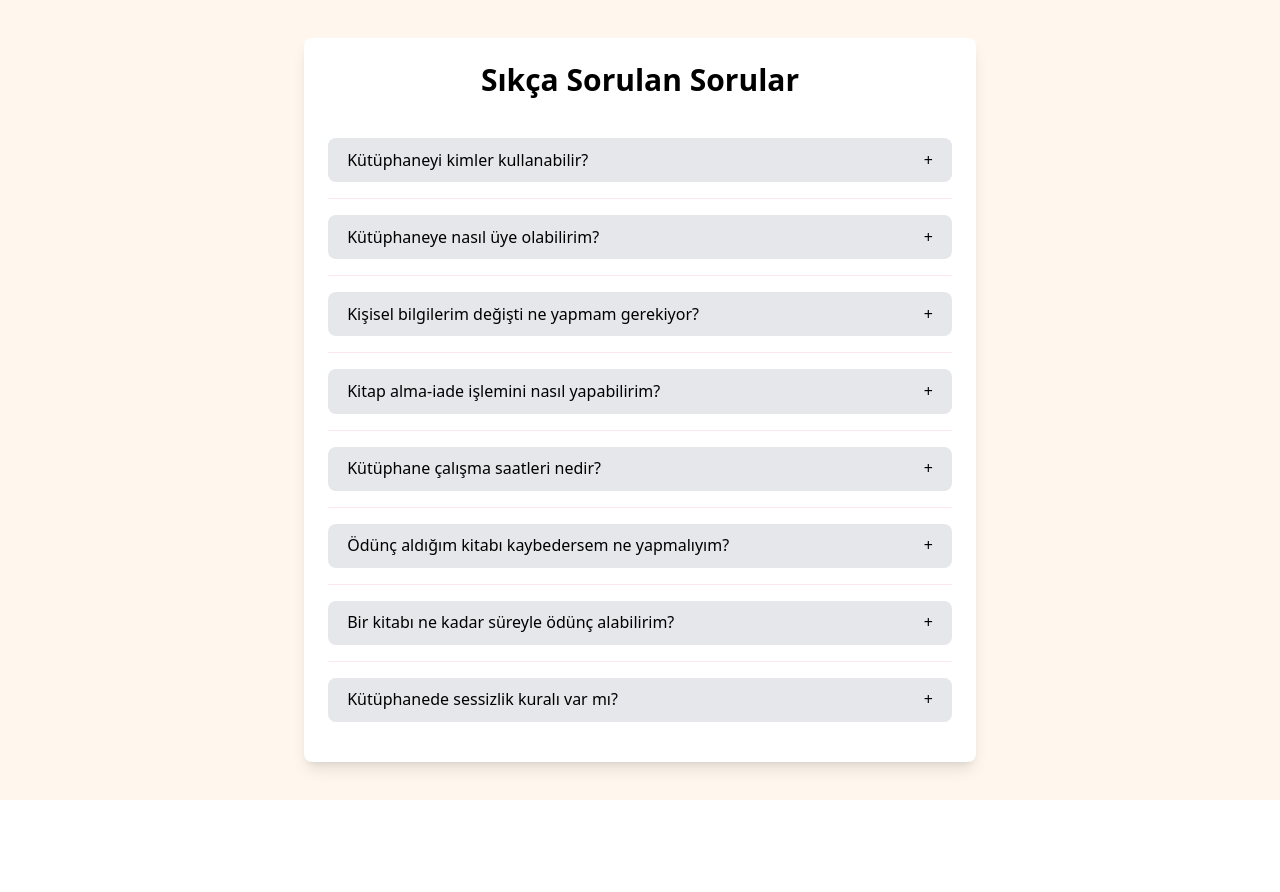
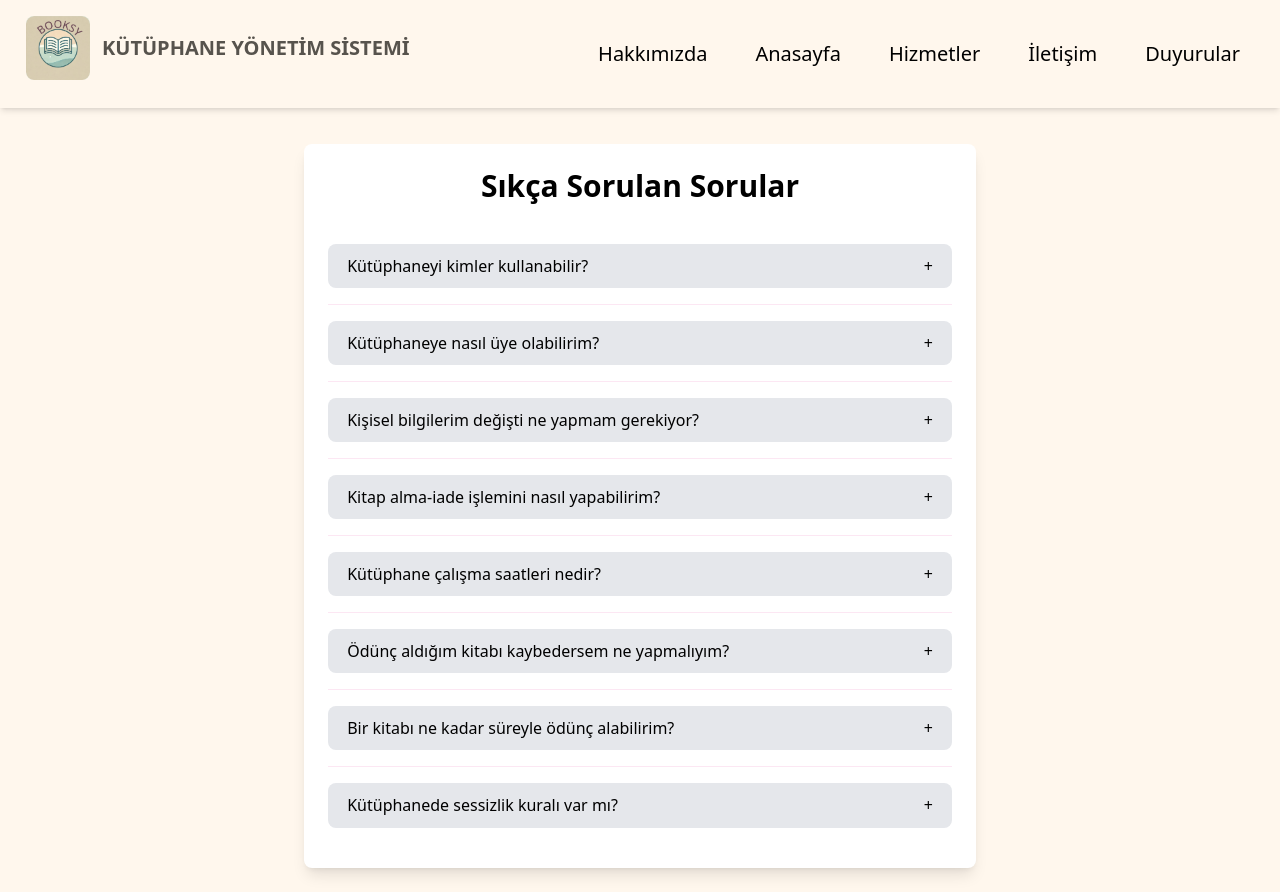
Before and after one commit to melseozs/kutuphane_yonetim_sistemi, a React (Vite) app: page /faq in a window 1280 px wide. Before the commit the page ends 800 px from the top, so only its background shows below. Built offline with nearby package versions, Linux system fonts and the light colour scheme.

Commit message:
header düzeltmesi yapıldı

```diff
--- a/package.json
+++ b/package.json
@@ -20,7 +20,7 @@
     "@eslint/js": "^9.21.0",
     "@types/react": "^19.0.10",
     "@types/react-dom": "^19.0.4",
-    "@vitejs/plugin-react": "^4.3.4",
+    "@vitejs/plugin-react": "^4.4.0",
     "eslint": "^9.21.0",
     "eslint-plugin-react-hooks": "^5.1.0",
     "eslint-plugin-react-refresh": "^0.4.19",
--- /dev/null
+++ b/src/Components/Header.jsx
@@ -0,0 +1,88 @@
+import React from 'react';
+import { Link } from 'react-router-dom';
+
+function Header({ showSearch = false }) {
+  return (
+    <header className="bg-orange-50 w-full fixed top-0 left-0 z-10 p-4 shadow-md">
+      <div className="flex justify-between items-start">
+        {/* Logo ve başlık */}
+        <div className="text-black text-xl font-bold">
+          <div className="flex items-center space-x-3">
+            <img
+              src="src/assets/logo.jpeg"
+              alt="Logo"
+              className="h-16 w-16 rounded-lg ml-2.5"
+            />
+            <span className="text-stone-600 text-xl font-semibold font-sans">
+              KÜTÜPHANE YÖNETİM SİSTEMİ
+            </span>
+          </div>
+        </div>
+
+        {/* Navigasyon */}
+        <nav className="flex justify-end space-x-8">
+          <div className="text-center p-4 hover:bg-white hover:rounded-lg transition duration-300 m-2">
+            <Link to="/about" className="text-black hover:text-amber-900 text-xl font-sans">
+              Hakkımızda
+            </Link>
+          </div>
+          <div className="text-center p-4 hover:bg-white hover:rounded-lg transition duration-300 m-2">
+            <Link to="/" className="text-black hover:text-amber-900 text-xl font-sans">
+              Anasayfa
+            </Link>
+          </div>
+          <div className="relative group text-center p-4 hover:bg-white hover:rounded-lg transition duration-300 m-2">
+            <Link to="/hizmetler" className="text-black hover:text-amber-900 text-xl font-sans">
+              Hizmetler
+            </Link>
+            <div className="absolute left-0 hidden group-hover:block bg-white shadow-lg rounded-lg mt-2 w-48 z-20">
+              <div className="p-4 hover:bg-orange-50 transition duration-300">
+                <Link to="/login" className="text-black text-lg">Kullanıcı İşlemleri</Link>
+              </div>
+              <div className="p-4 hover:bg-orange-50 transition duration-300">
+                <Link to="/admin" className="text-black text-lg">Yönetici İşlemleri</Link>
+              </div>
+              <div className="p-4 hover:bg-orange-50 transition duration-300">
+                <Link to="/odunc-ve-iade" className="text-black text-lg">Ödünç ve İade</Link>
+              </div>
+              <div className="p-4 hover:bg-orange-50 transition duration-300">
+                <Link to="/nadide-eserler" className="text-black text-lg">Nadide Eserler</Link>
+              </div>
+              <div className="p-4 hover:bg-orange-50 transition duration-300">
+                <Link to="/katalog" className="text-black text-lg">Online Katalog</Link>
+              </div>
+            </div>
+          </div>
+          <div className="text-center p-4 hover:bg-white hover:rounded-lg transition duration-300 m-2">
+            <Link to="/contact" className="text-black hover:text-amber-900 text-xl font-sans">
+              İletişim
+            </Link>
+          </div>
+          <div className="text-center p-4 hover:bg-white hover:rounded-lg transition duration-300 m-2">
+            <Link to="/duyurular" className="text-black hover:text-amber-900 text-xl font-sans">
+              Duyurular
+            </Link>
+          </div>
+        </nav>
+      </div>
+
+      {/* Sadece showSearch true ise göster */}
+      {showSearch && (
+        <div className="w-full bg-emerald-200/20 py-4 mt-4">
+          <div className="max-w-4xl mx-auto flex items-center space-x-2">
+            <input
+              type="text"
+              placeholder="Arama yap..."
+              className="w-full p-3 text-lg rounded-l-lg border-2 rounded-2xl border-stone-700 focus:outline-none"
+            />
+            <button className="text-black px-4 py-3 rounded-r-lg bg-orange-50 hover:bg-orange-100 transition duration-300 border-stone-700 h-13 w-20">
+              Ara
+            </button>
+          </div>
+        </div>
+      )}
+    </header>
+  );
+}
+
+export default Header;
--- a/src/Services/FAQ.jsx
+++ b/src/Services/FAQ.jsx
@@ -1,7 +1,7 @@
 import React, { useState } from 'react';
 import { useNavigate } from 'react-router-dom';
+import Header from '../Components/Header'; // Header import edildi
 
-// Soruları ve cevapları burada tutuyoruz
 const faqData = [
   {
     question: 'Kütüphaneyi kimler kullanabilir?',
@@ -46,7 +46,9 @@ function FAQ() {
   };
 
   return (
-    <div className="min-h-screen bg-orange-50 flex items-center justify-center p-6">
+    <>
+      <Header showSearch={false} /> {/* Arama çubuğu gizli */}
+      <div className="min-h-screen bg-orange-50 flex items-center justify-center p-6 pt-36">
         <div className="bg-white shadow-lg rounded-lg p-6 w-full max-w-2xl">
           <h2 className="text-3xl font-bold text-center mb-6 text-black">Sıkça Sorulan Sorular</h2>
           <div className="divide-y divide-pink-100">
@@ -69,6 +71,7 @@ function FAQ() {
           </div>
         </div>
       </div>
+    </>
   );
 }
 
--- a/src/pages/About.jsx
+++ b/src/pages/About.jsx
@@ -1,14 +1,16 @@
 import React from 'react';
+import { Link } from 'react-router-dom';
+import Header from '../Components/Header';
 
 export default function About() {
   return (
     <div className="bg-white min-h-screen p-10">
-      {/* Başlık */}
+      <Header showSearch={false} />
+
       <h1 className="text-4xl font-bold text-center text-gray-800 mb-8">
         Hakkımızda
       </h1>
 
-      {/* İçerik */}
       <div className="max-w-4xl mx-auto bg-white shadow-lg rounded-lg p-8">
         <p className="text-lg text-gray-700 leading-relaxed mb-4">
           Kütüphane Yönetim Sistemi, bilgiye erişimi kolaylaştırmak, kitapları ve kaynakları
--- a/src/pages/Contact.jsx
+++ b/src/pages/Contact.jsx
@@ -1,15 +1,17 @@
 import React from 'react';
+import Header from '../Components/Header';
 
 export default function Contact() {
   return (
-    <div className="min-h-screen bg-orange-50 flex flex-col items-center justify-center pt-24">
+    <>
+      <Header showSearch={false} />
+      <div className="min-h-screen bg-orange-50 flex flex-col items-center justify-center pt-36 px-4">
         <h1 className="text-3xl font-bold text-gray-800 mb-6">İletişim</h1>
-      <p className="text-lg text-gray-600 mb-12 text-center px-6">
+        <p className="text-lg text-gray-600 mb-12 text-center">
           Kütüphanemizle ilgili her türlü sorularınız, önerileriniz ve talepleriniz için bizimle iletişime geçebilirsiniz.
         </p>
 
         <div className="bg-white shadow-lg rounded-lg p-8 w-full max-w-4xl">
-        {/* İletişim Bilgileri */}
           <div className="mb-8">
             <h2 className="text-2xl font-semibold text-gray-700 mb-4">İletişim Bilgilerimiz</h2>
             <p className="text-gray-600 mb-2">
@@ -25,8 +27,6 @@ export default function Contact() {
               <strong>Çalışma Saatleri:</strong> Hafta içi 09:00 - 18:00
             </p>
           </div>
-
-        {/* İletişim Formu */}
           <form>
             <h2 className="text-2xl font-semibold text-gray-700 mb-6">Bize Ulaşın</h2>
             <div className="grid grid-cols-1 sm:grid-cols-2 gap-6">
@@ -64,5 +64,6 @@ export default function Contact() {
           </form>
         </div>
       </div>
+    </>
   );
 }
```
Also changed, not shown: src/pages/Anasayfa.jsx (+5 -80 lines), 1 other file (tests, documents, lock files or other folders). Lines whose indentation alone changed are shown as unchanged.
